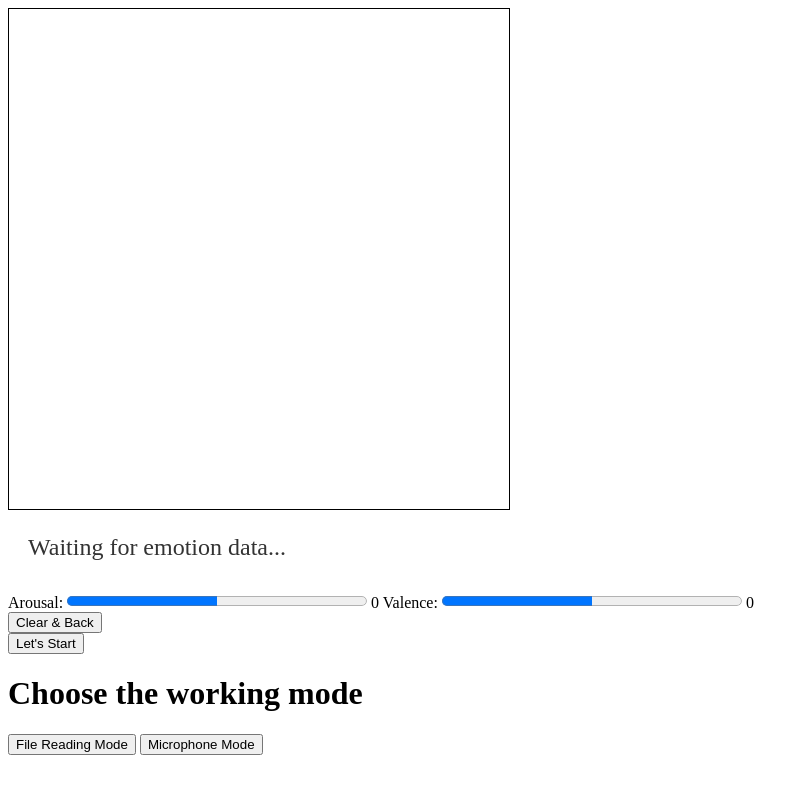
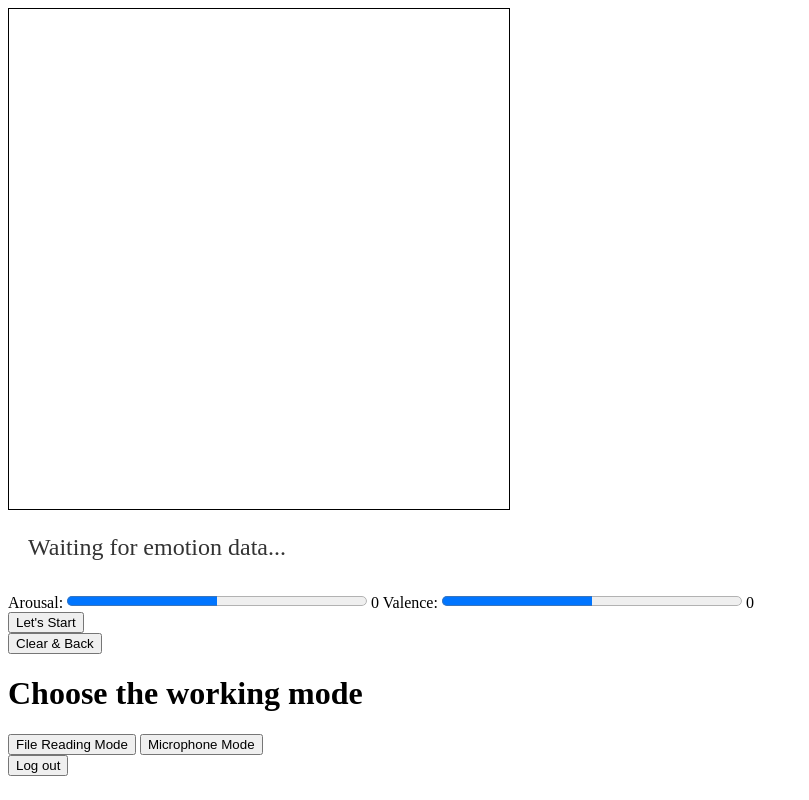
Before and after one commit to Zhu-Lifeng/Real-time-MER.Music-Visualizer, a Python web app: template Back_Stage/templates/C_index.html in a window 1280 px wide. Shown: the whole page, without its empty margins (0-809 px from the left). Run offline with Jinja, Linux system fonts and the light colour scheme; the template is opened without the code that fills it, so the values that code supplies are empty.

Commit message:
Update C_index.html

```diff
--- a/Back_Stage/templates/C_index.html
+++ b/Back_Stage/templates/C_index.html
@@ -112,12 +112,16 @@
     <label for="valenceProgress">Valence:</label>
     <progress id="valenceProgress" value="50" max="100" style="width: 300px; height: 20px;"></progress>
     <span id="valenceValue">0</span>
+
+    <form action="/start" method="post">
+        <button type="submit">Let's Start</button>
+    </form>
+
     <form action="/stop" method="post">
         <button type="submit">Clear & Back</button>
     </form>
-    <form action="/start" method="post">
-        <button type="submit">Let's Start</button>
-    </form>
+
+
 
     <h1>Choose the working mode</h1>
 
@@ -171,5 +175,8 @@
             localStorage.setItem('selectedMode', 'Microphone');
         });
     </script>
+<form action="/logout">
+            <button type="submit">Log out</button>
+        </form>
 </body>
 </html>
```
